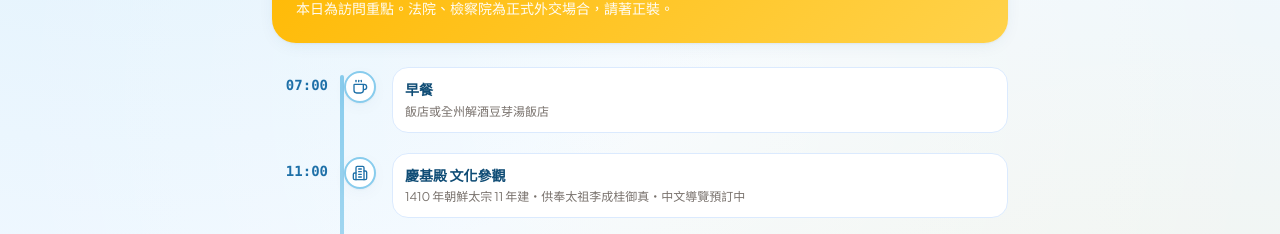
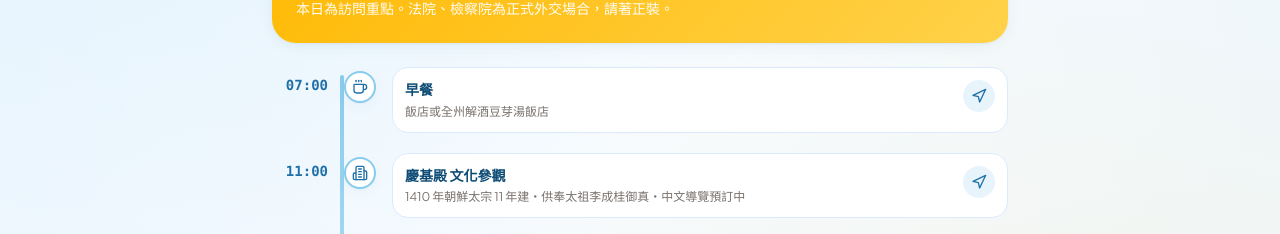
Before and after one commit to windsorya/korea-2026-trip, a React (Vite) app: page / in a window 1280 px wide. Both pictures are taken after a click on the button "5/12★". Shown: the part 566-800 px from the top of the page. Built offline with nearby package versions, Linux system fonts and the light colour scheme.

Commit message:
feat: timeline 每個項目加導航按鈕 (Google Maps)

```diff
--- a/src/App.jsx
+++ b/src/App.jsx
@@ -2,7 +2,7 @@ import React, { useState, useEffect } from 'react';
 import {
   Phone, MapPin, Plane, Hotel, Car, AlertCircle,
   Utensils, ShoppingBag, Camera, Coffee, Sparkles, Globe,
-  Building2, Scale, Briefcase, Home, Star, Clock, Users, X, Volume2
+  Building2, Scale, Briefcase, Home, Star, Clock, Users, X, Volume2, Navigation
 } from 'lucide-react';
 
 export default function SeoulJeonjuTrip() {
@@ -1089,11 +1089,30 @@ function DayView({ day, details }) {
                   item.formal ? { background: '#FEF6E0', borderLeftColor: '#FFB800' } :
                   item.highlight ? { background: 'linear-gradient(135deg, #4DA3D6 0%, #6FBEE0 100%)' } : {}
                 }>
-                  <div className={`font-bold text-sm leading-snug`} style={item.formal ? { color: '#7A4D00' } : !item.highlight ? { color: '#0F4C75' } : {}}>{item.title}</div>
-                  <div className={`text-xs mt-1`} style={
-                    item.formal ? { color: '#9A6300' } :
-                    item.highlight ? { color: 'rgba(255,255,255,0.85)' } : { color: '#78716c' }
-                  }>{item.sub}</div>
+                  <div className="flex items-start justify-between gap-2">
+                    <div className="flex-1 min-w-0">
+                      <div className={`font-bold text-sm leading-snug`} style={item.formal ? { color: '#7A4D00' } : !item.highlight ? { color: '#0F4C75' } : {}}>{item.title}</div>
+                      <div className={`text-xs mt-1`} style={
+                        item.formal ? { color: '#9A6300' } :
+                        item.highlight ? { color: 'rgba(255,255,255,0.85)' } : { color: '#78716c' }
+                      }>{item.sub}</div>
+                    </div>
+                    <a
+                      href={`https://www.google.com/maps/search/?api=1&query=${encodeURIComponent(item.title)}`}
+                      target="_blank"
+                      rel="noopener noreferrer"
+                      onClick={(e) => e.stopPropagation()}
+                      aria-label={`導航到 ${item.title}`}
+                      className="shrink-0 w-8 h-8 flex items-center justify-center rounded-full transition active:scale-95"
+                      style={
+                        item.formal ? { background: '#FFB800', color: '#fff' } :
+                        item.highlight ? { background: 'rgba(255,255,255,0.25)', color: '#fff' } :
+                        { background: '#E8F4FB', color: '#1E70A8' }
+                      }
+                    >
+                      <Navigation className="w-4 h-4" />
+                    </a>
+                  </div>
                 </div>
               </div>
             </div>
```
